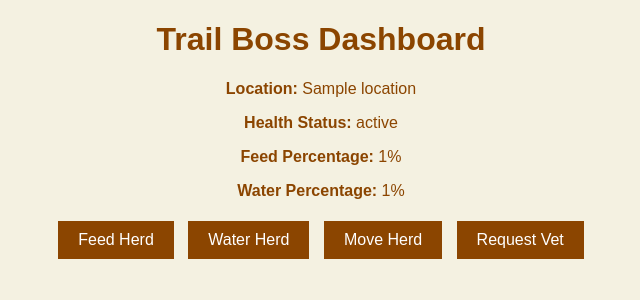
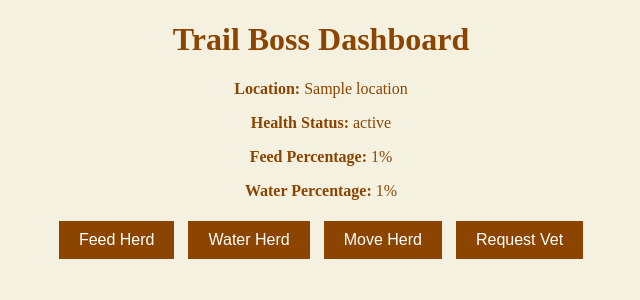
Before and after one commit to heroku-examples/heroku-slack-tdx25-hot, a Flask app: template app/templates/index.html in a window 1280 px wide. Shown: the top 300 px of the page, without its empty margins (319-959 px from the left). Run offline with Flask 3, Linux system fonts and the light colour scheme; the template is opened without the code that fills it: most values are stand-ins (such as "Sample title", 1, 10 or a date in 2020); some web fonts are replaced.

Commit message:
Web page styling.

```diff
--- a/app/static/css/style.css
+++ b/app/static/css/style.css
@@ -1,8 +1,10 @@
 body {
-    font-family: 'Western', sans-serif;
+    font-family: 'Rye', serif;
     background-color: #f4f1e1;
     color: #8B4500;
     text-align: center;
+    font-weight: 400;
+    font-style: normal;
 }
 
 h1 {
--- a/app/templates/index.html
+++ b/app/templates/index.html
@@ -6,6 +6,8 @@
     <title>Trail Boss Dashboard</title>
     <link rel="stylesheet" href="{{ url_for('static', filename='css/style.css') }}">
     <link rel="shortcut icon" href="{{ url_for('static', filename='favicon.ico') }}"/>
+    <link rel="preconnect" href="https://fonts.googleapis.com"><link rel="preconnect" href="https://fonts.gstatic.com" crossorigin>
+    <link href="https://fonts.googleapis.com/css2?family=Rye&display=swap" rel="stylesheet">
 </head>
 <body>
     <div class="container">
```
